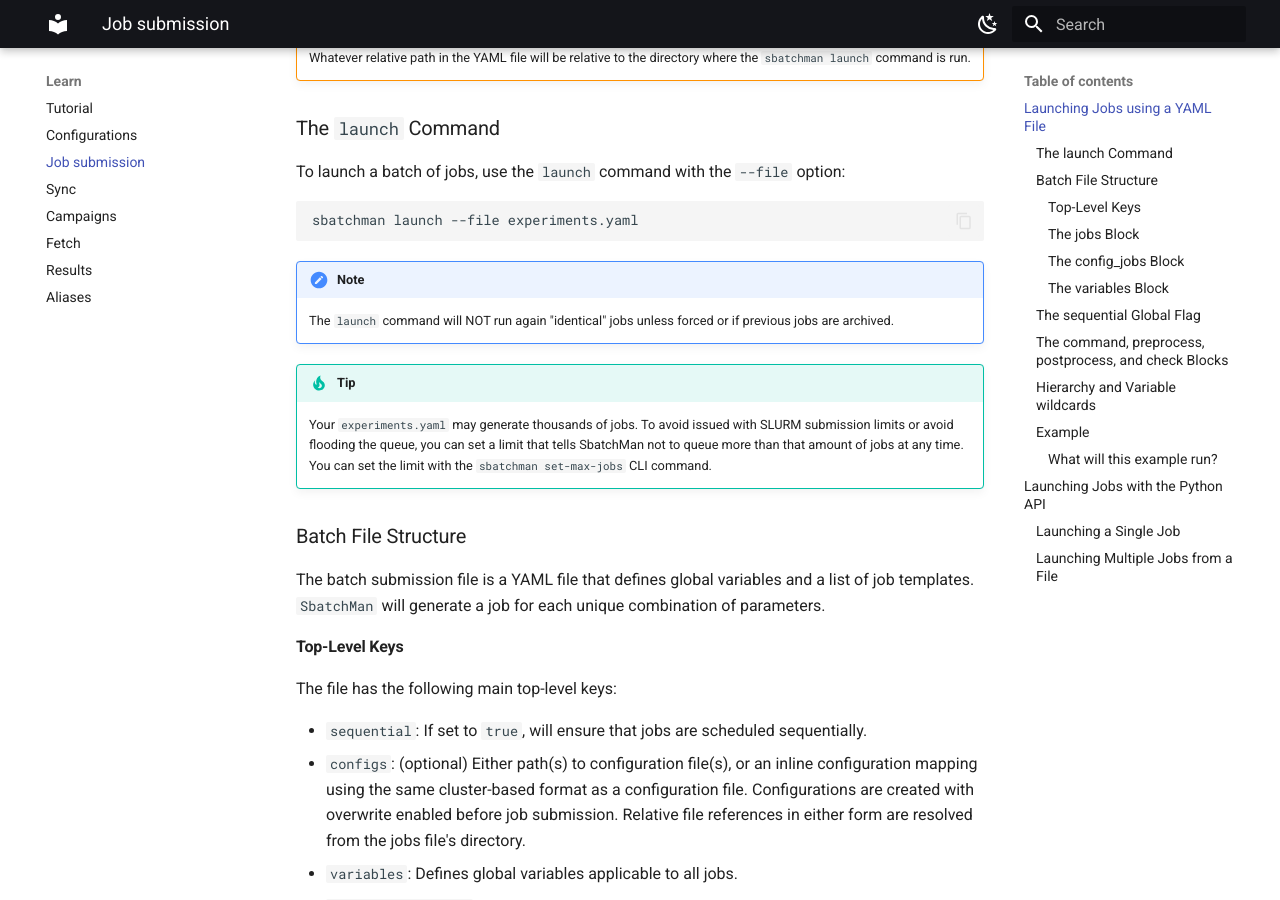
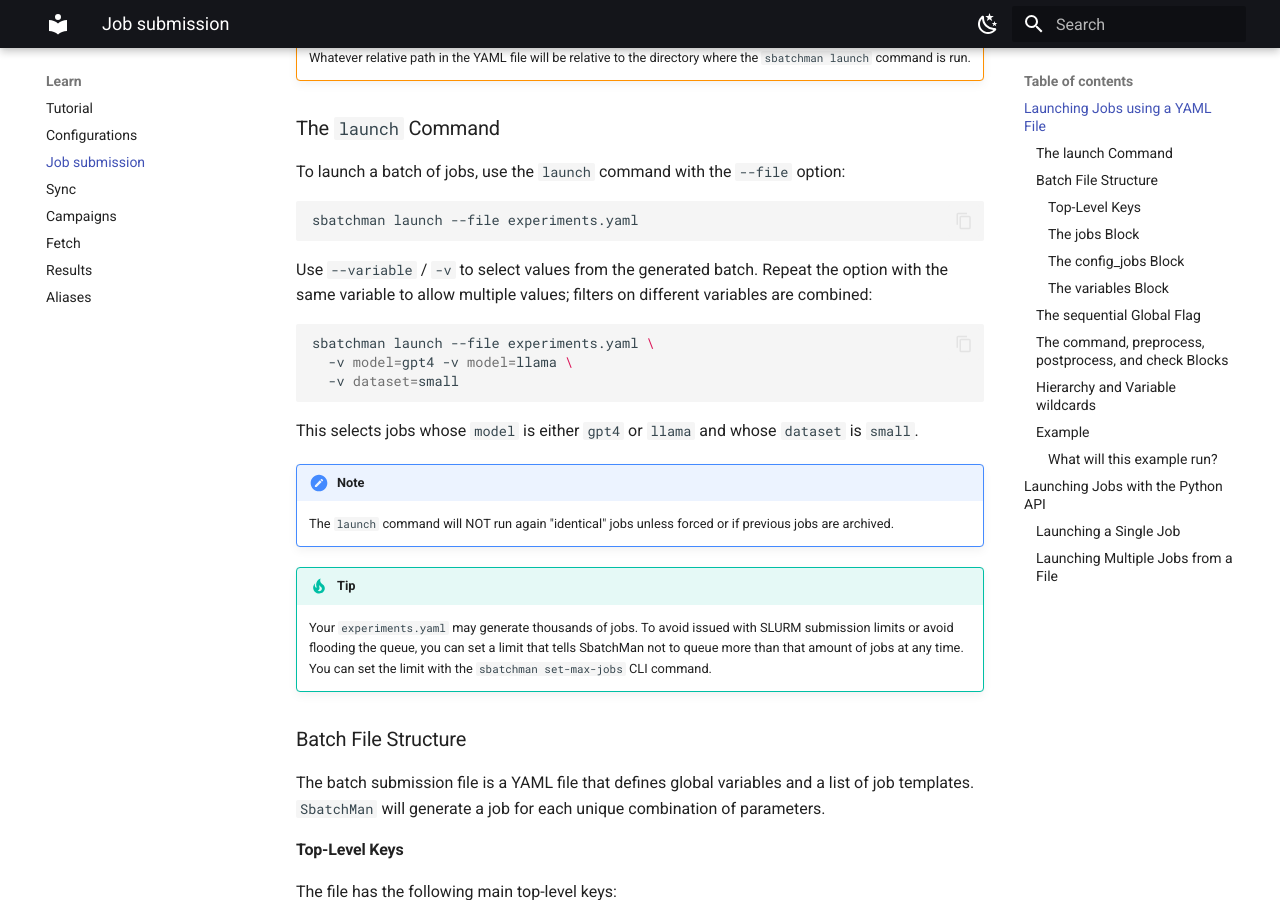
Before and after one commit to LorenzoPichetti/SbatchMan, an MkDocs documentation site: the page built from docs/learn/job_submission.md, in a window 1280 px wide and 900 px high, scrolled down 619 px. Built offline with MkDocs 1.6.1 and Material for MkDocs 9.7.7, drawn with Linux system fonts in a browser that asks for light colours.

Commit message:
Multiple values in vars jobs filter in launch command

````diff
--- a/docs/learn/job_submission.md
+++ b/docs/learn/job_submission.md
@@ -18,6 +18,16 @@ To launch a batch of jobs, use the `launch` command with the `--file` option:
 ```bash
 sbatchman launch --file experiments.yaml
 ```
+Use `--variable` / `-v` to select values from the generated batch. Repeat the option with the same variable to allow multiple values; filters on different variables are combined:
+
+```bash
+sbatchman launch --file experiments.yaml \
+  -v model=gpt4 -v model=llama \
+  -v dataset=small
+```
+
+This selects jobs whose `model` is either `gpt4` or `llama` and whose `dataset` is `small`.
+
 !!! note
     The `launch` command will NOT run again "identical" jobs unless forced or if previous jobs are archived.
 
````
Also changed, not shown: 2 other files.
